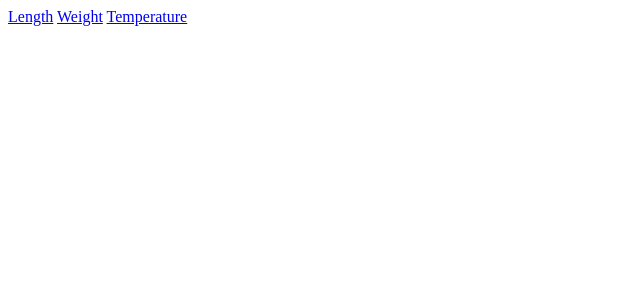
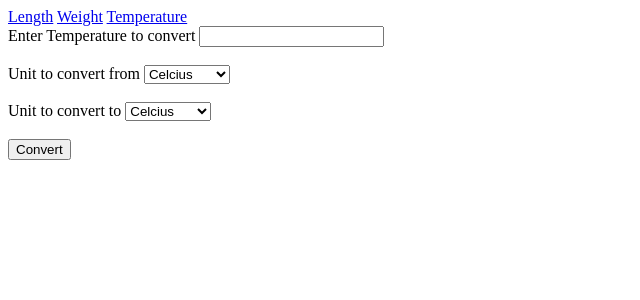
Before and after one commit to rishikabilla/unit_converter, a Flask app: page /temperature-conversion in a window 1280 px wide. Shown: the top 300 px of the page, without its empty margins (0-640 px from the left). Run offline with Flask 3, Linux system fonts and the light colour scheme.

Commit message:
Added weight conversion functionality

```diff
--- a/main.py
+++ b/main.py
@@ -16,7 +16,7 @@ def length():
                             "foot": 0.3048,
                             "yard": 0.9144,
                             "mile": 1609.34}
-        length=int(request.form.get("length"))
+        length=float(request.form.get("length"))
         from_unit=request.form["from"]
         to_unit=request.form["to"]
         # Using meter as the base unit allows conversion between any two units
@@ -28,6 +28,21 @@ def length():
 def weight():
     if request.method=="GET":
         return render_template("weight.html")
+    if request.method=="POST":
+        # All length units converted to gram (base unit) for easy and scalable conversion
+        weight_factors = {"mg": 0.001,
+                        "g": 1,
+                        "kg": 1000,
+                        "oz": 28.3495,
+                        "lb": 453.592}
+
+        weight=float(request.form.get("weight"))
+        from_unit=request.form["from"]
+        to_unit=request.form["to"]
+        # Using gram as the base unit allows conversion between any two units
+        # with a single formula: value * from_factor / to_factor
+        result=f"{weight*weight_factors[from_unit]/weight_factors[to_unit]} {to_unit}"
+        return render_template("result.html",result=result)
 
 @app.route("/temperature-conversion",methods=["GET","POST"])
 def temp():
--- a/templates/temp.html
+++ b/templates/temp.html
@@ -9,5 +9,27 @@
     <a href="{{url_for('length')}}">Length</a>
     <a href="{{url_for('weight')}}">Weight</a>
     <a href="{{url_for('temp')}}">Temperature</a>
+    <form method="post" action="{{url_for('temp')}}">
+        <label for="length">Enter Temperature to convert</label>
+        <input type="number" step="any" name="temp">
+        <br>
+        <br>
+        <label for="from">Unit to convert from</label>
+        <select name="from" required>
+            <option value="C">Celcius</option>
+            <option value="F">Fahrenheit</option>
+            <option value="K">Kelvin</option>
+        </select>
+        <br>
+        <br>
+        <label for="to">Unit to convert to</label>
+        <select name="to" required>
+            <option value="C">Celcius</option>
+            <option value="F">Fahrenheit</option>
+            <option value="K">Kelvin</option>
+        </select>
+        <br>
+        <br>
+        <input type="submit" value="Convert">
 </body>
 </html>
--- a/templates/weight.html
+++ b/templates/weight.html
@@ -11,7 +11,7 @@
     <a href="{{url_for('temp')}}">Temperature</a>
     <form method="post" action="{{url_for('weight')}}">
         <label for="length">Enter weight to convert</label>
-        <input type="number" step="any" name="length">
+        <input type="number" step="any" name="weight">
         <br>
         <br>
         <label for="from">Unit to convert from</label>
```
Also changed, not shown: templates/index.html (+8 -8 lines).
